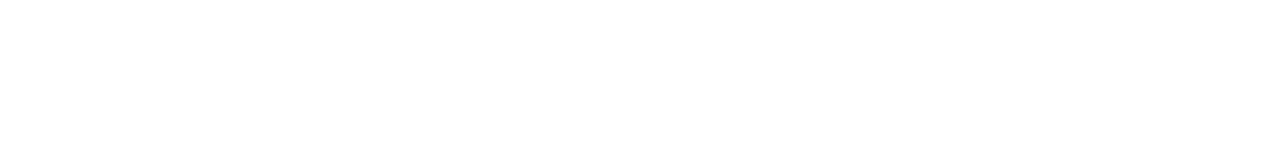
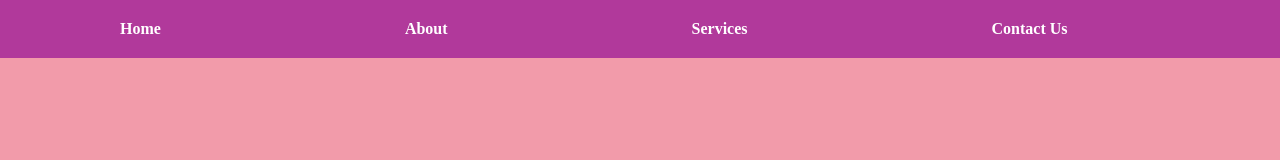
Before and after one commit to LalitLakshakar/WEB-DEVELOPMENT-COURSE, a plain HTML site: page Video 36/index.html in a window 1280 px wide. Drawn offline with Linux system fonts and the light colour scheme.

Commit message:
Exercise 4 sol

```diff
--- a/Video 36/index.html
+++ b/Video 36/index.html
@@ -1,11 +1,52 @@
 <!DOCTYPE html>
 <html lang="en">
+
 <head>
-    <meta charset="UTF-8">
-    <meta name="viewport" content="width=device-width, initial-scale=1.0">
-    <title></title>
+    <meta charset="UTF-8" />
+    <meta name="viewport" content="width=device-width, initial-scale=1.0" />
+    <title>CSS Multicolor Website</title>
+    <style>
+    :root{
+        --primary-color:rgba(150, 15, 150, 0.697);
+        --text-color: white;
+        --secondary-color: rgba(237, 107, 129, 0.672);
+    }
+    body{
+        background-color: var(--secondary-color);
+    }
+        *{
+            margin: 0;
+            padding: 0;
+        }
+        nav{
+            background-color: var(--primary-color);
+            padding: 20px 0px;
+            font-family: 'poppins' sans-serif;
+        }
+        ul li{
+            list-style: none;
+            display: inline;
+            padding: 120px;
+            font-weight: bolder;
+        }
+        ul li a{
+            color: var(--text-color);
+            text-decoration: none;
+        }
+    </style>
 </head>
+
 <body>
+    <header>
+        <nav>
+            <ul>
+                <li><a href="/">Home</li></a>
+                <li><a href="/">About</li></a>
+                <li><a href="/">Services</li></a>
+                <li><a href="/">Contact Us</li></a>
+            </ul>
+        </nav>
+    </header>
+</body>
 
-</body>
 </html>
```
